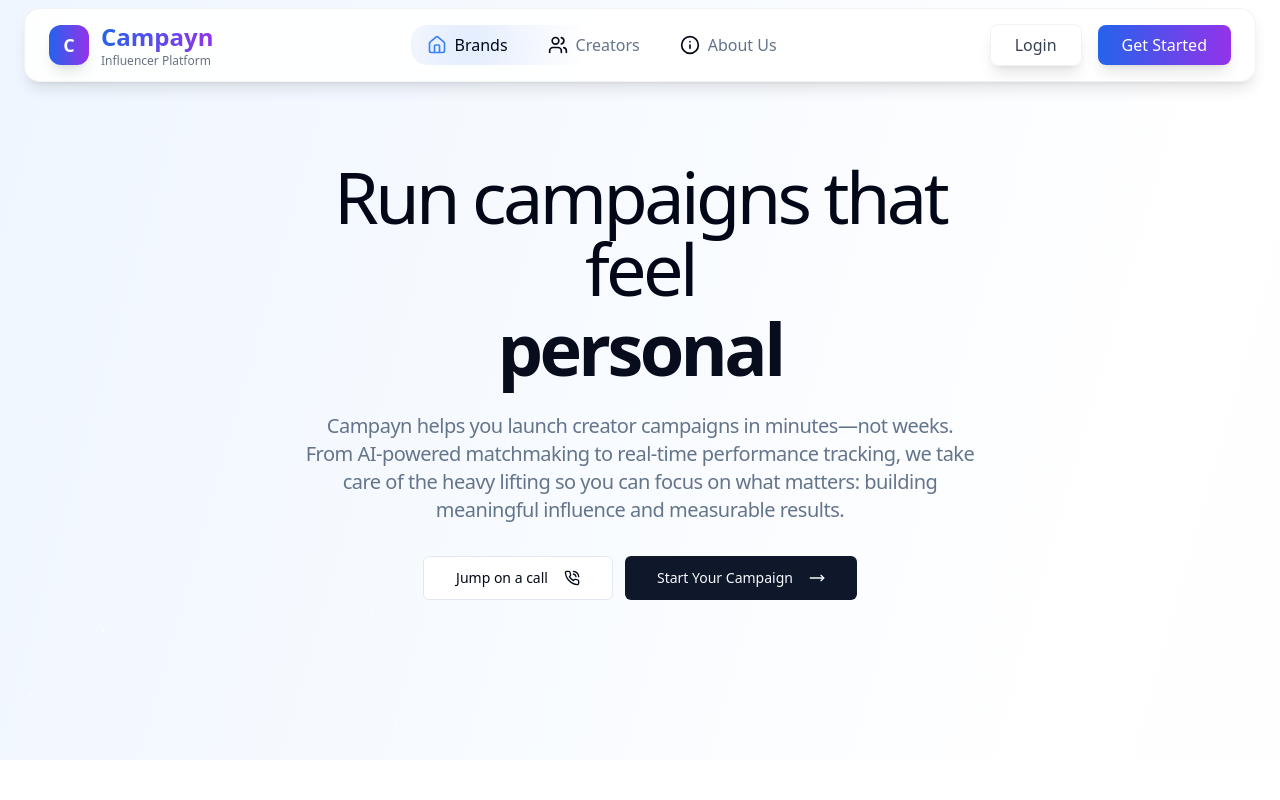
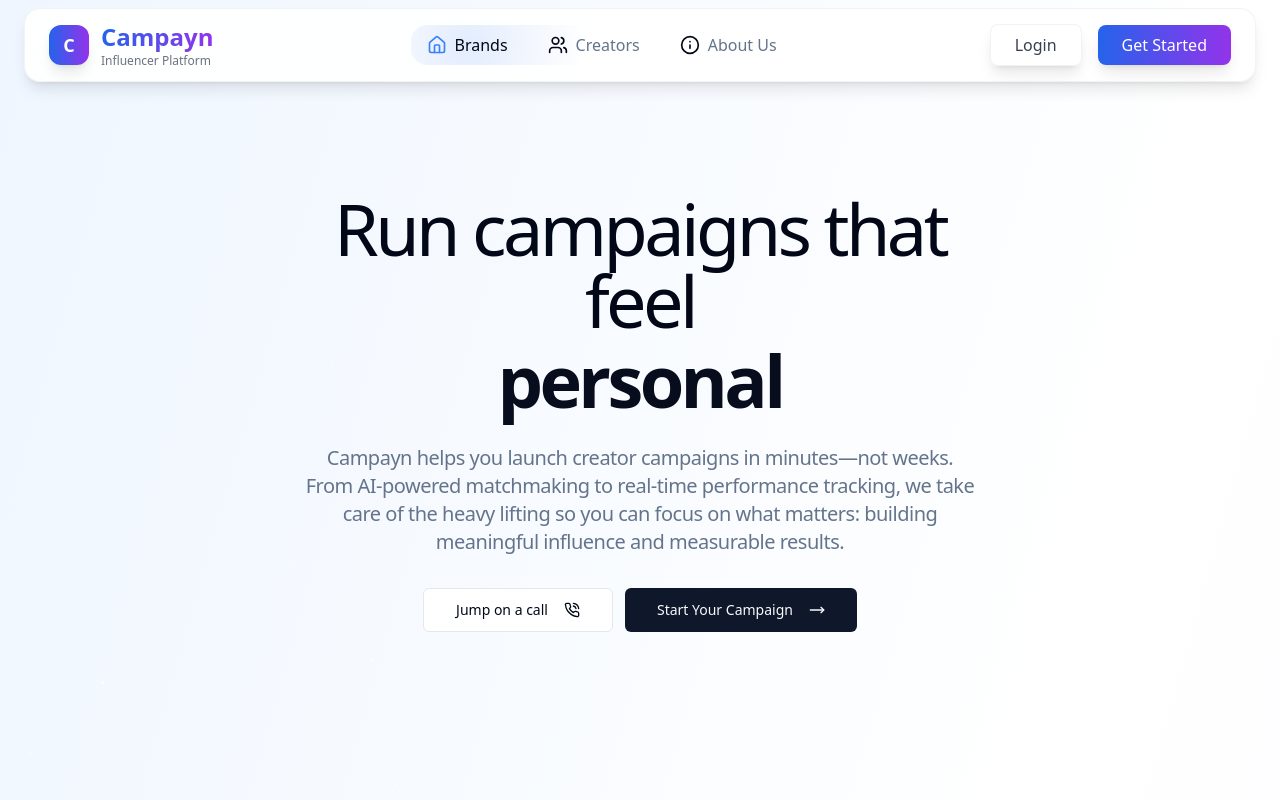
Before and after one commit to TeamCampayn/campayn_frontend, a React (Vite) app: page / in a window 1280 px wide. Shown: the top 800 px of the page. Built offline with nearby package versions, Linux system fonts and the light colour scheme.

Commit message:
Fix: Remove hover color change and adjust hero height
- Removed hover color change from menu items.
- Increased hero section height to cover one screen.

```diff
--- a/src/components/ui/Hero.tsx
+++ b/src/components/ui/Hero.tsx
@@ -369,7 +369,7 @@ function Hero() {
         refresh
       />
       <div className="container mx-auto relative z-10">
-        <div className="flex gap-8 py-20 lg:py-40 items-center justify-center flex-col">
+        <div className="flex gap-8 py-32 lg:py-48 items-center justify-center flex-col min-h-screen">
           <div className="flex gap-4 flex-col">
             <h1 className="text-5xl md:text-7xl max-w-2xl tracking-tighter text-center font-regular">
               <span className="text-foreground">Run campaigns that feel</span>
--- a/src/components/ui/glow-menu.tsx
+++ b/src/components/ui/glow-menu.tsx
@@ -38,7 +38,7 @@ const glowVariants: Variants = {
     scale: 2,
     transition: {
       opacity: { duration: 0.5, ease: "easeOut" },
-      scale: { duration: 0.5, type: "spring", stiffness: 300, damping: 25 },
+      scale: { duration: 0.5, type: "spring" as const, stiffness: 300, damping: 25 },
     },
   },
 }
@@ -55,7 +55,7 @@ const navGlowVariants: Variants = {
 }
 
 const sharedTransition: Transition = {
-  type: "spring",
+  type: "spring" as const,
   stiffness: 100,
   damping: 20,
   duration: 0.5,
```
